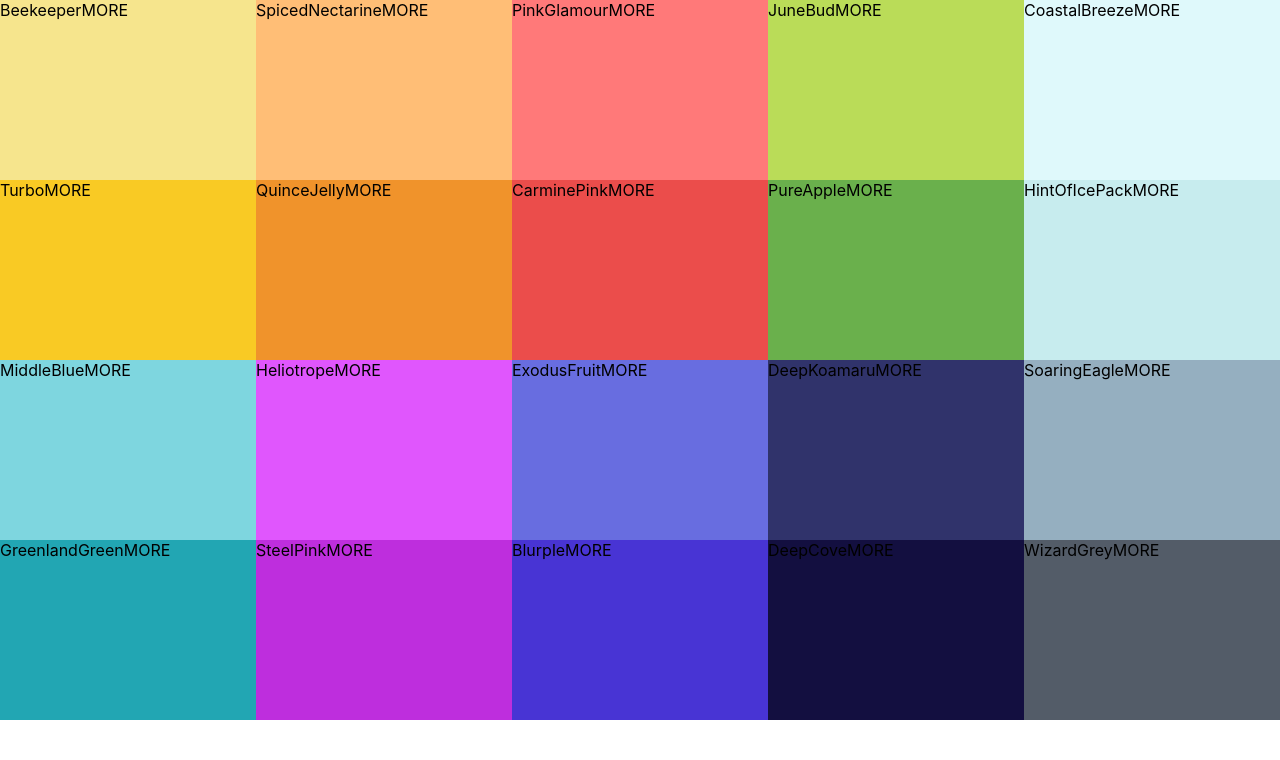
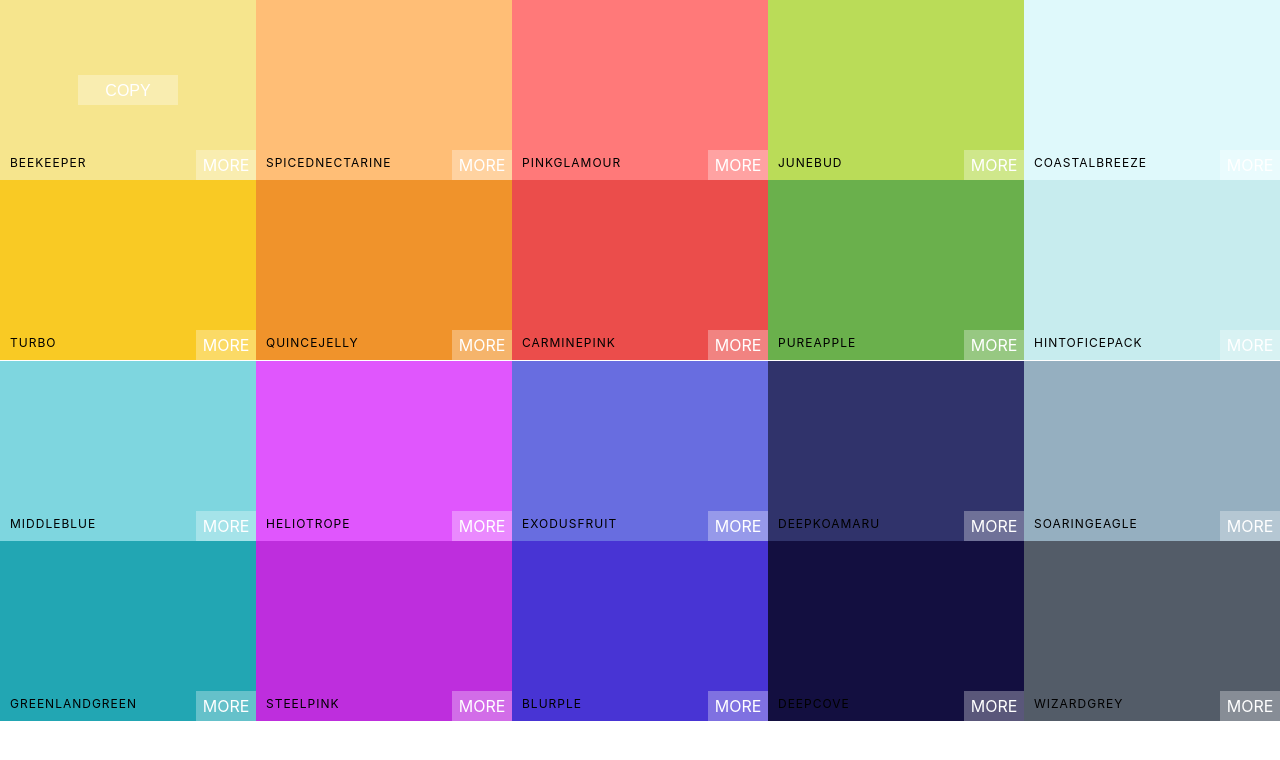
Before and after one commit to Cedric-Hurst/color-palette-project, a React (Create React App) app: page / in a window 1280 px wide. Shown: the top 760 px of the page. Built offline with nearby package versions, Linux system fonts and the light colour scheme.

Commit message:
Refactored / Styled ColorBox

```diff
--- a/src/ColorBox.css
+++ b/src/ColorBox.css
@@ -5,4 +5,55 @@
 	margin: 0 auto;
 	position: relative;
 	cursor: pointer;
+	margin-bottom: -3.59px;
 }
+.copy-container {
+}
+.box-content {
+	position: absolute;
+	padding: 10px;
+	width: 100%;
+	left: 0px;
+	bottom: 0px;
+	color: black;
+	letter-spacing: 1px;
+	text-transform: uppercase;
+	font-size: 12px;
+}
+.copy-btn {
+	width: 100px;
+	height: 30px;
+	position: absolute;
+	display: inline-block;
+	top: 50%;
+	left: 50%;
+	margin-left: -50px;
+	margin-top: -15px;
+	text-align: center;
+	outline: none;
+	background: rgba(255, 255, 255, 0.3);
+	font-size: 1rem;
+	line-height: 30px;
+	color: white;
+	text-transform: uppercase;
+	border: none;
+	opacity: 0;
+	cursor: pointer;
+}
+.ColorBox:hover .copy-btn {
+	opacity: 1;
+	transition: 0.5s;
+}
+.more-btn {
+	width: 60px;
+	height: 30px;
+	position: absolute;
+	bottom: 0px;
+	right: 0px;
+	text-align: center;
+	background: rgba(255, 255, 255, 0.3);
+	line-height: 30px;
+	color: white;
+	text-transform: uppercase;
+	border: none;
+}
--- a/src/ColorBox.js
+++ b/src/ColorBox.js
@@ -3,10 +3,16 @@
 
 export default class ColorBox extends Component {
     render() {
+        const { name, color } = this.props;
         return (
-            <div className='ColorBox' style={{ background: this.props.color }}>
-                <span>{this.props.name}</span>
-                <span>MORE</span>
+            <div className='ColorBox' style={{ background: color }}>
+                <div className='copy-container'>
+                    <div className='box-content'>
+                        <span>{name}</span>
+                    </div>
+                    <button className='copy-btn'>Copy</button>
+                </div>
+                <span className='more-btn'>MORE</span>
             </div>
         )
     }
```
